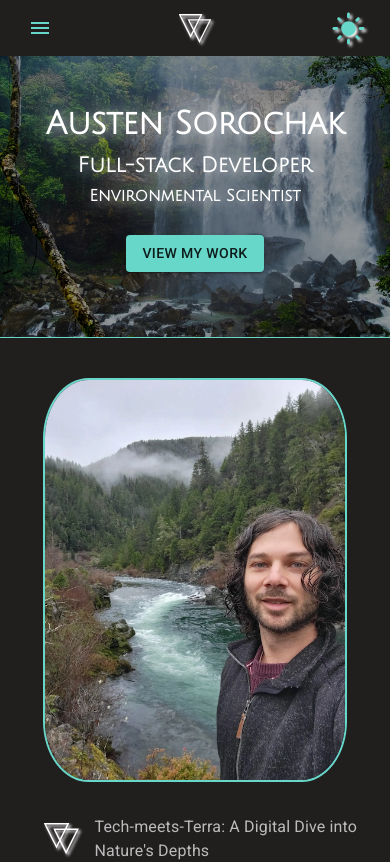
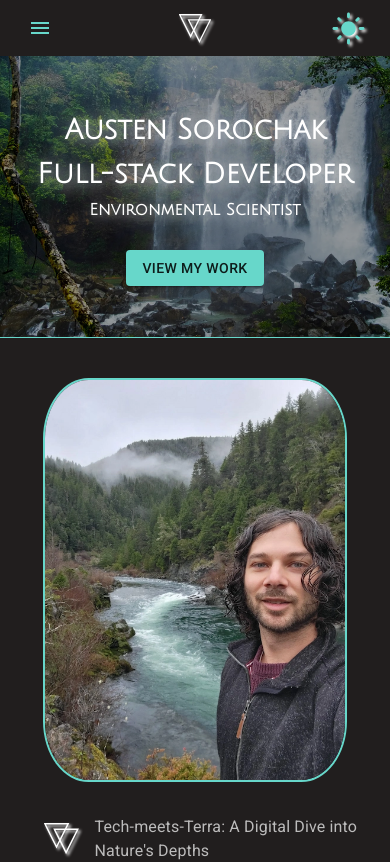
Before and after one commit to sorochak/portfolio-website, a React (Create React App) app: page / in a window 390 px wide. Shown: the top 862 px of the page. Built offline with nearby package versions, Linux system fonts and the light colour scheme.

Commit message:
adjust hero text on mobile

```diff
--- a/src/pages/Contact.jsx
+++ b/src/pages/Contact.jsx
@@ -185,7 +185,7 @@ const Contact = () => {
               fontSize: { xs: "1.5rem", sm: "2rem", md: "2.5rem" },
               textShadow: textShadow,
               textAlign: "center",
-              mt: 3,
+              mt: { xs: 7, md: 3 },
             }}
           >
             GET IN TOUCH
--- a/src/pages/Home.jsx
+++ b/src/pages/Home.jsx
@@ -63,7 +63,7 @@ const Home = () => {
           }}
         >
           {/* Container for titles and roles */}
-          <Box sx={{ mt: 5 }}>
+          <Box sx={{ mt: 8 }}>
             <Typography
               component="h1"
               variant="h2"
@@ -74,7 +74,7 @@ const Home = () => {
                 textShadow: textShadow,
                 textAlign: "center",
                 fontSize: {
-                  xs: "2rem",
+                  xs: "1.75rem",
                   sm: "2.25rem",
                 },
               }}
@@ -94,7 +94,11 @@ const Home = () => {
                     fontFamily: "Julius Sans One, Helvetica, Arial, sans-serif",
                     textShadow: textShadow,
                     textAlign: "center",
-                    fontSize: "1.3rem",
+                    fontSize: {
+                      xs: "1.75rem",
+                      sm: "2.25rem",
+                    },
+                    // fontSize: "1.3rem",
                     lineHeight: 1.2,
                   }}
                 >
--- a/src/pages/Projects.jsx
+++ b/src/pages/Projects.jsx
@@ -57,7 +57,7 @@ const Projects = () => {
               fontSize: { xs: "1.5rem", sm: "2rem", md: "2.5rem" },
               textShadow: textShadow,
               textAlign: "center",
-              mt: 3,
+              mt: { xs: 7, md: 3 },
             }}
           >
             SELECTED PROJECTS
```
